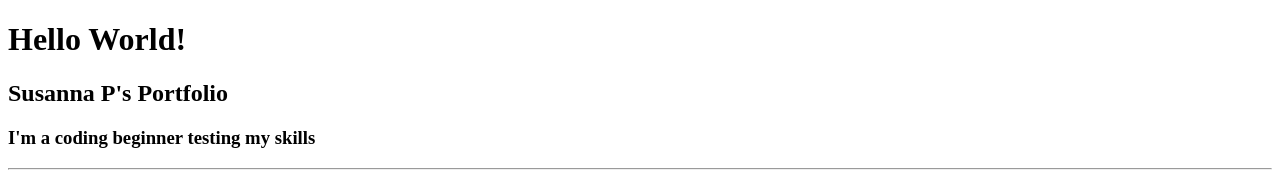
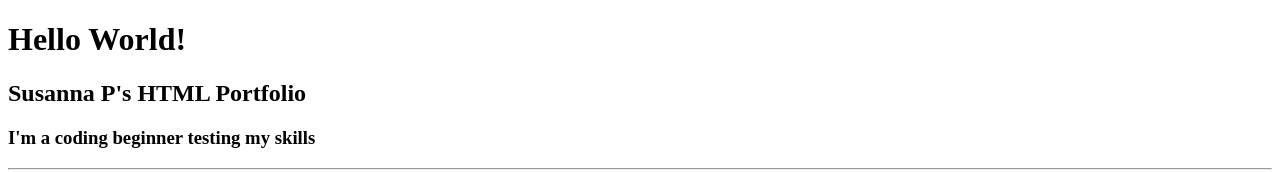
Before and after one commit to sannapow/html-portfolio, a plain HTML site: page index.html in a window 1280 px wide. Shown: the top 172 px of the page. Drawn offline with Linux system fonts and the light colour scheme.

Commit message:
Update index.html

```diff
--- a/index.html
+++ b/index.html
@@ -2,12 +2,12 @@
 <html lang="en">
     <head>
         <meta charset="UTF-8">
-        <title>My Website</title>
+        <title>HTML Portfolio</title>
     </head>
 
     <body>
         <h1>Hello World!</h1>
-        <h2>Susanna P's Portfolio</h2>
+        <h2>Susanna P's HTML Portfolio</h2>
         <h3>I'm a coding beginner testing my skills</h3>
         <hr/>
         <h4><a href="./public/movie-ranking.html">Favourite Movies Project</a></h4>
```
